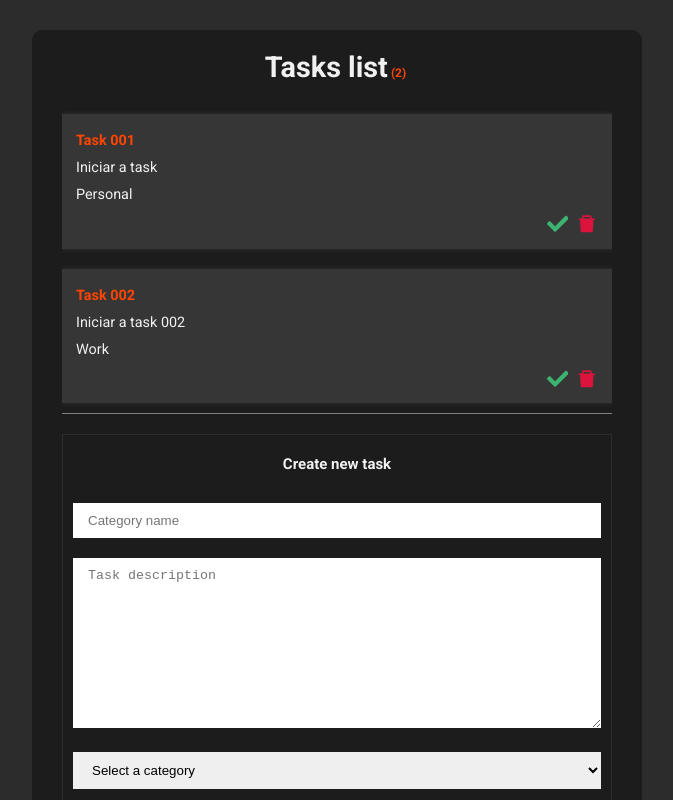
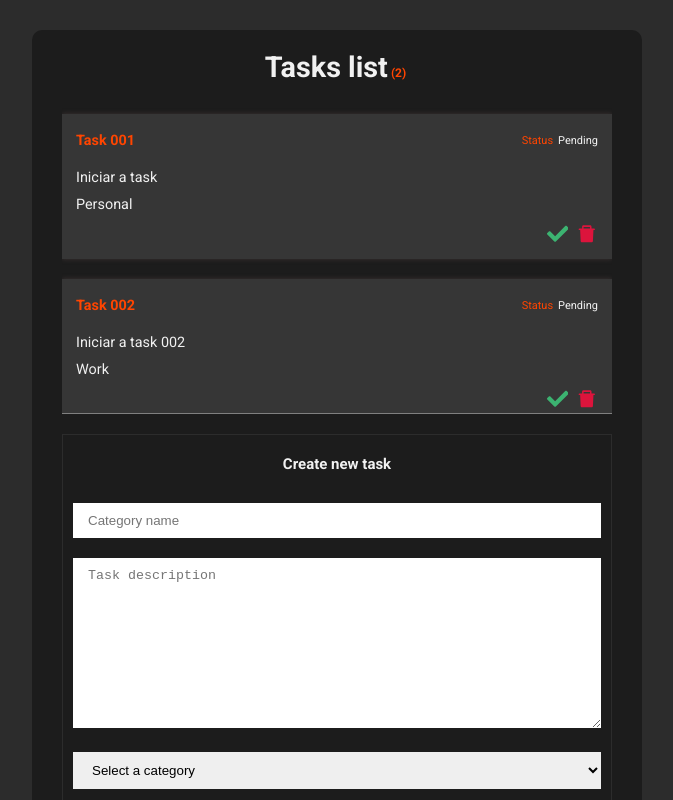
Before and after one commit to maxiamikel19/task-react-vite, a React (Vite) app: page / in a window 1280 px wide. Shown: the top 800 px of the page, without its empty margins (303-976 px from the left). Built offline with nearby package versions, Linux system fonts and the light colour scheme.

Commit message:
Impl funcionalidades para completar e deletar task

```diff
--- a/src/App.css
+++ b/src/App.css
@@ -44,7 +44,7 @@ input {
   padding-bottom: 20px;
   border-bottom: solid 1px #808080;
   max-height: 40vh;
-  overflow-y: scroll;
+  overflow-y: auto;
 }
 .btn {
   background: #f1f1f1;
--- a/src/App.jsx
+++ b/src/App.jsx
@@ -17,7 +17,7 @@ function App() {
       name: "Task 002",
       description: "Iniciar a task 002",
       category: "Work",
-      isCompleted: true,
+      isCompleted: false,
     },
   ]);
 
@@ -34,15 +34,41 @@ function App() {
     ];
     setTasks(newTask);
   };
+  const removeTask = (id) => {
+    const arrTasks = [...tasks];
+    const filterArrTasks = arrTasks.filter((task) =>
+      task.id !== id ? task : null
+    );
+    setTasks(filterArrTasks);
+  };
+
+  const completeTask = (id) => {
+    const arrTasks = [...tasks];
+    arrTasks.map((task) =>
+      task.id === id ? (task.isCompleted = !tasks.isCompleted) : tasks
+    );
+    setTasks(arrTasks);
+  };
   return (
     <div className="app">
       <h1>
         Tasks list<span className="task-number">({tasks.length})</span>
       </h1>
       <div className="task-list">
-        {tasks.map((task) => (
-          <Task key={task.id} task={task} />
-        ))}
+        {tasks.length > 0 ? (
+          tasks.map((task) => (
+            <Task
+              key={task.id}
+              task={task}
+              removeTask={removeTask}
+              completeTask={completeTask}
+            />
+          ))
+        ) : (
+          <div className="no-task">
+            <h1>No tasks to show</h1>
+          </div>
+        )}
       </div>
       <TaskForm addNewTask={addNewTask} />
     </div>
--- a/src/components/task/Task.css
+++ b/src/components/task/Task.css
@@ -7,6 +7,18 @@
 .task-content-name {
   font-weight: 600;
   font-size: 1em;
+  color: #ff4500;
+}
+.task-header {
+  display: flex;
+  align-items: center;
+  justify-content: space-between;
+}
+
+.task-metadata {
+  display: flex;
+  gap: 5px;
+  font-size: 11px;
   color: #ff4500;
 }
 .actions {
@@ -34,3 +46,17 @@
 .action-complete {
   color: #3cb371;
 }
+
+.task-pending {
+  color: #f1f1f1;
+}
+
+.task-complete {
+  color: #3cb371;
+}
+.no-task {
+  height: 30vh;
+  display: flex;
+  align-items: center;
+  justify-content: center;
+}
--- a/src/components/task/Task.jsx
+++ b/src/components/task/Task.jsx
@@ -2,21 +2,35 @@ import { FaCheck } from "react-icons/fa";
 import { AiFillDelete } from "react-icons/ai";
 import "./Task.css";
 
-function Task({ task }) {
+function Task({ task, removeTask, completeTask }) {
   const { id, name, description, category, isCompleted } = task;
 
   return (
     <div className="task">
       <div className="task-content">
-        <p className="task-content-name">{name}</p>
+        <div className="task-header">
+          <p className="task-content-name">{name}</p>
+          <p className="task-metadata">
+            <span>Status</span>
+            <span
+              className={`${!isCompleted ? "task-pending" : "task-complete"}`}
+            >
+              {!isCompleted ? "Pending" : "Finish"}
+            </span>
+          </p>
+        </div>
         <p>{description}</p>
         <p>{category}</p>
+        <p>{isCompleted}</p>
       </div>
       <div className="actions">
-        <button className="action-complete action">
+        <button
+          className="action-complete action"
+          onClick={() => completeTask(id)}
+        >
           <FaCheck />
         </button>
-        <button className="action-delete action">
+        <button className="action-delete action" onClick={() => removeTask(id)}>
           <AiFillDelete />
         </button>
       </div>
```
